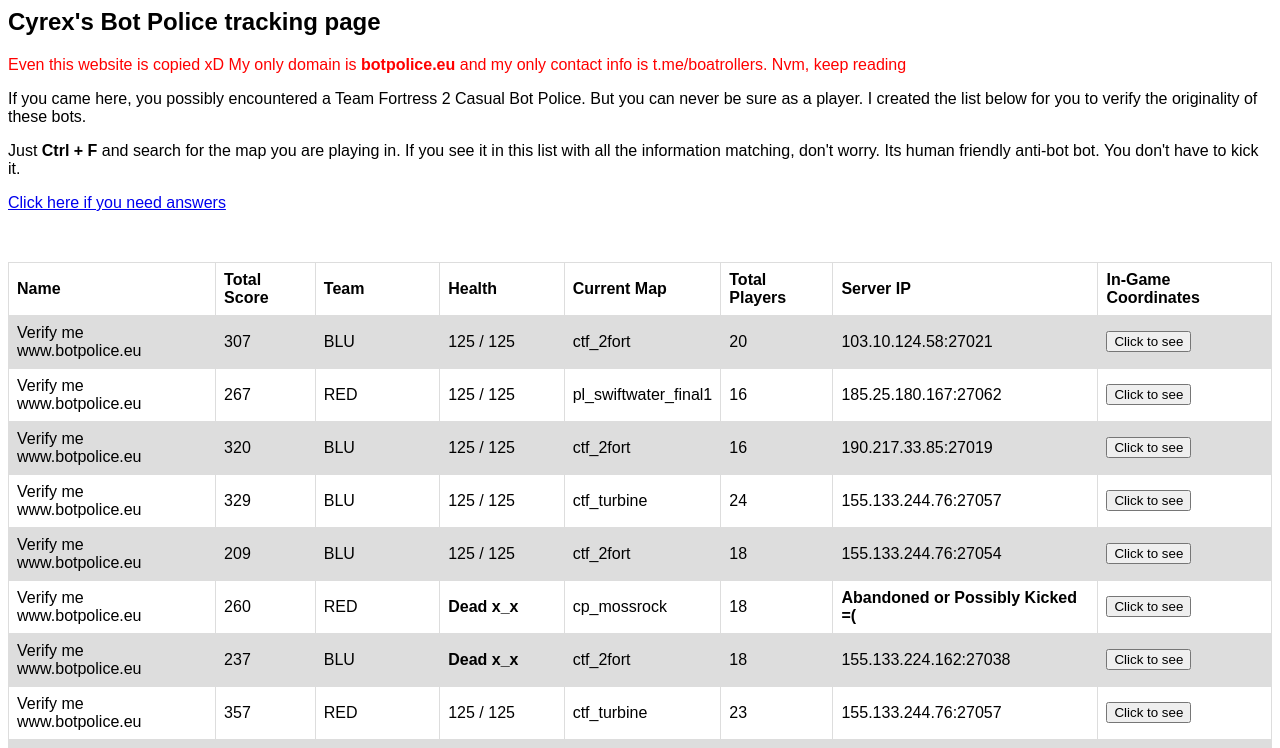
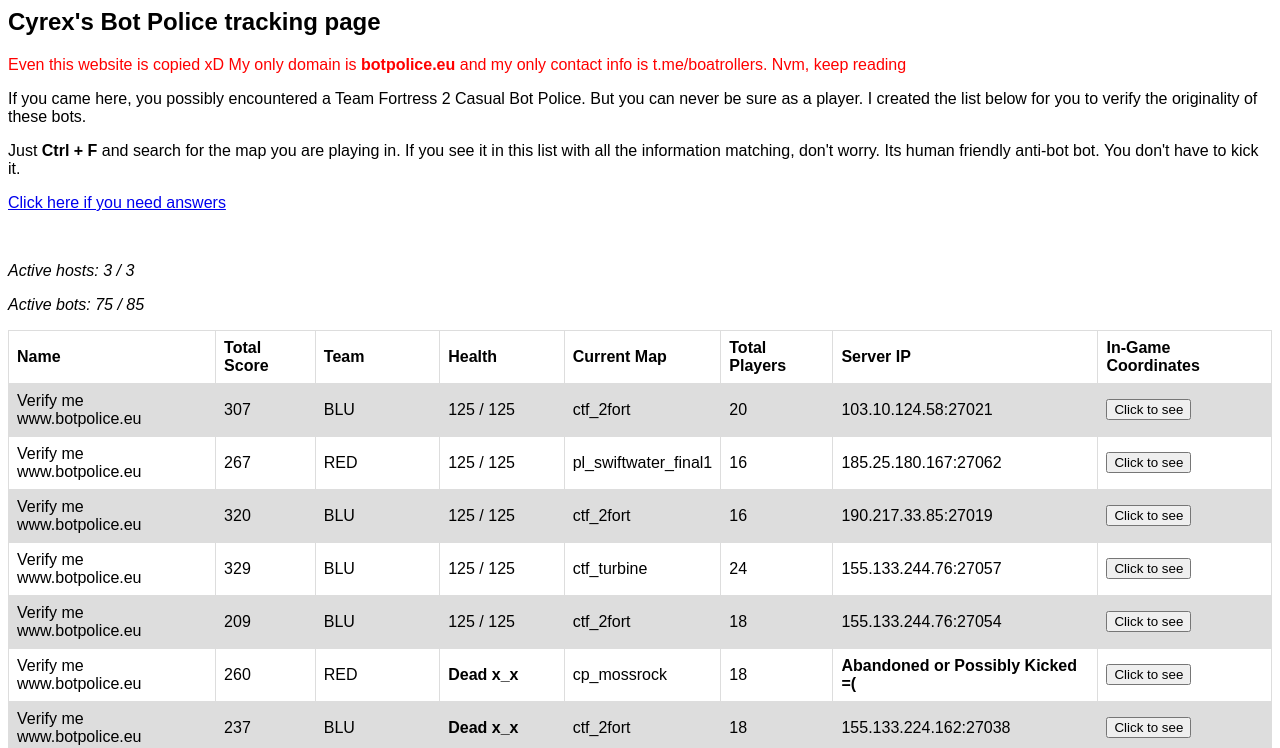
Before and after one commit to voidworks/botpolice.eu, a plain HTML site: page index.html in a window 1280 px wide. Shown: the top 748 px of the page. Drawn offline with Linux system fonts and the light colour scheme.

Commit message:
Update index.html

```diff
--- a/index.html
+++ b/index.html
@@ -35,8 +35,8 @@ tr:nth-child(even) {
 <p>If you came here, you possibly encountered a Team Fortress 2 Casual Bot Police. But you can never be sure as a player. I created the list below for you to verify the originality of these bots.</p>
 <p>Just <b>Ctrl + F</b> and search for the map you are playing in. If you see it in this list with all the information matching, don't worry. Its human friendly anti-bot bot. You don't have to kick it.</p>
 <p><a href="#omgwtfbbq">Click here if you need answers</a></p><br>
-<p><i id="nodes"></i></p>
-<p><i id="bots"></i></p>
+<p><i>Active hosts: 3 / 3</i></p>
+<p><i>Active bots: 75 / 85</i></p>
 <table>
 <tr>
 <td><b>Name</b></td>
```
